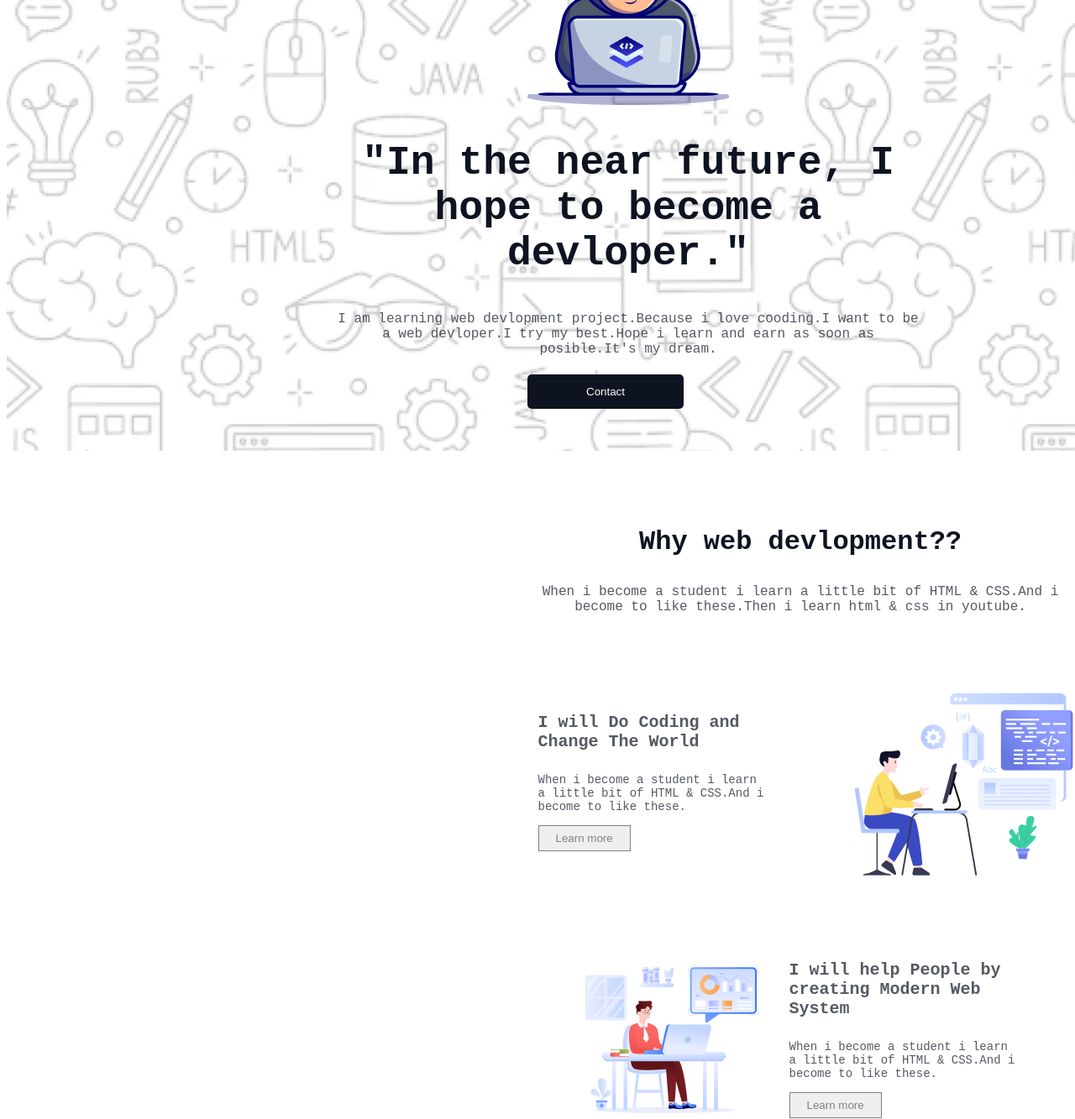
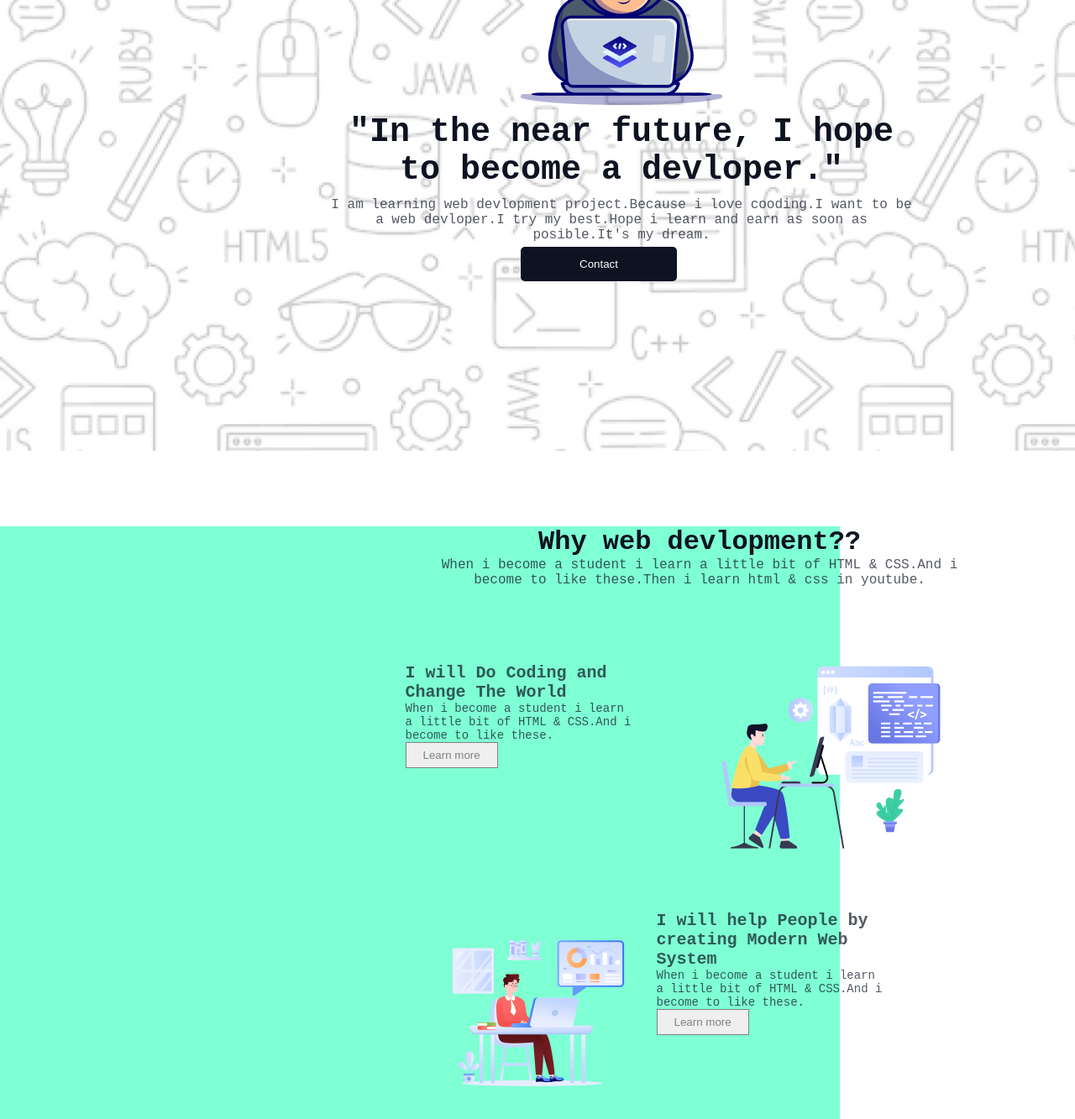
Before and after one commit to maksuda32/Assignment-01, a plain HTML site: page index.html in a window 1280 px wide. Shown: the part 140-1473 px from the top of the page at 84% size. Drawn offline with Linux system fonts and the light colour scheme; a web font is replaced by a local one.

Commit message:
change index.html page

```diff
--- a/index.html
+++ b/index.html
@@ -23,6 +23,7 @@
         </div>
     </header>
     <main style="margin-left: 5px;">
+        <div class="main-pora" style="background-color: aquamarine; margin-left: -150px;">
             <section class="sec-1">
                 <div class="pora-why">
                     <div class="why-title">
@@ -129,6 +130,8 @@
                     </div>
                 </div>
             </section>
+        </div>
+
     </main>
     <footer>
         <section class="footer">
--- a/styles/style.css
+++ b/styles/style.css
@@ -4,6 +4,9 @@
     font-optical-sizing: auto;
     font-style: normal;
   }
+* {
+    margin: 0px;
+}
 .header {
     background-image: url("../assets/Hero-bg.png");
     height: 652px;
@@ -19,7 +22,7 @@
     text-align: center;
 }
 .title {
-    font-size: 48px;
+    font-size: 40px;
     color: #0D1321;
     padding: 5px 200px;
     text-align: center;
@@ -53,7 +56,7 @@
 .why-title {
     width: 680px;
     text-align: center;
-    margin-left: 600px;
+    margin-left: 638px;
 }
 .why-title h3 {
     font-size: 32px;
@@ -200,7 +203,7 @@
     width: 960px;
     display: flex;
     justify-content: space-around;
-    margin-left: 470px;
+    margin-left: 330px;
     margin-top: 50px;
 
 }
```
Lines whose indentation alone changed are shown as unchanged.
